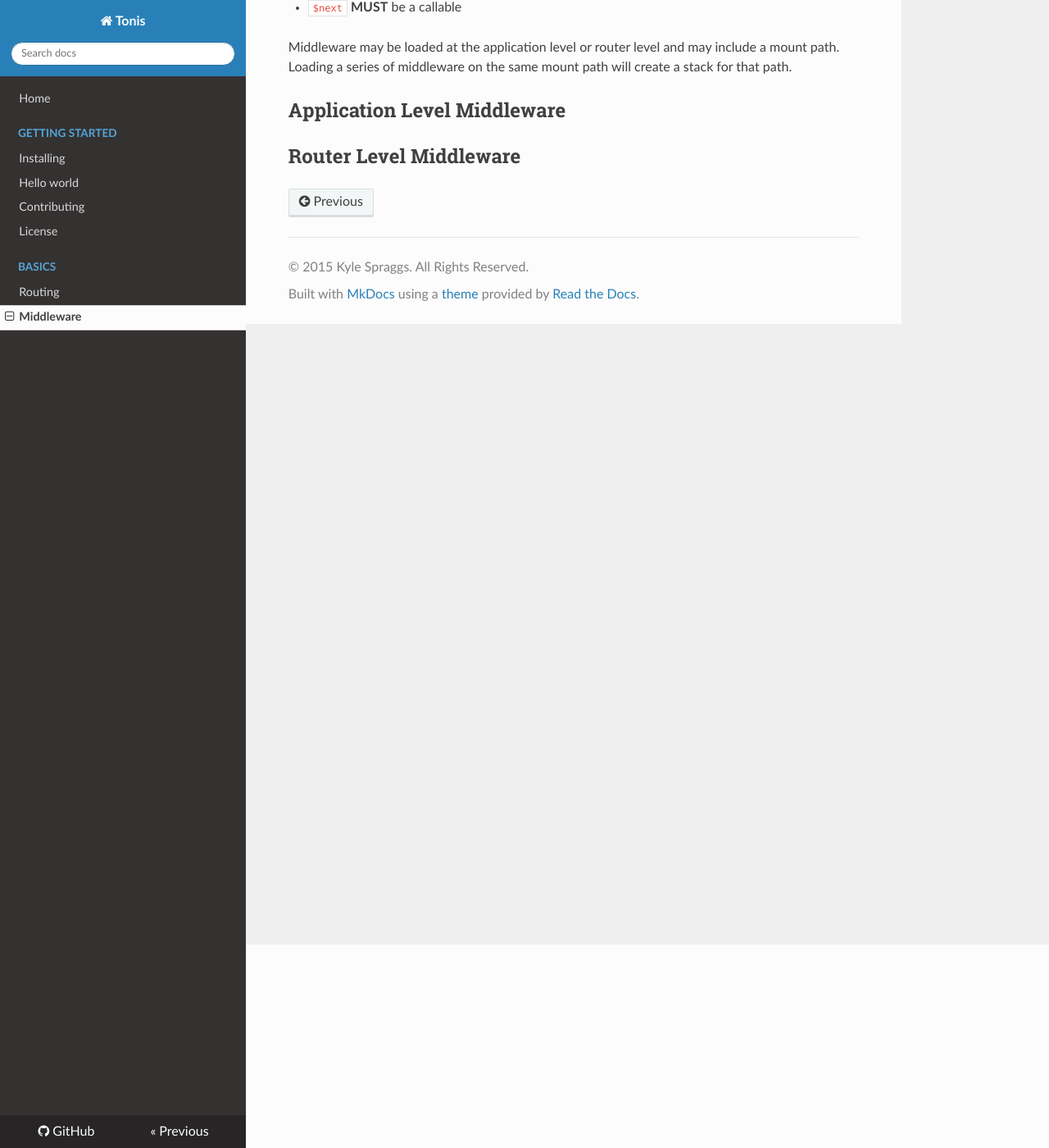
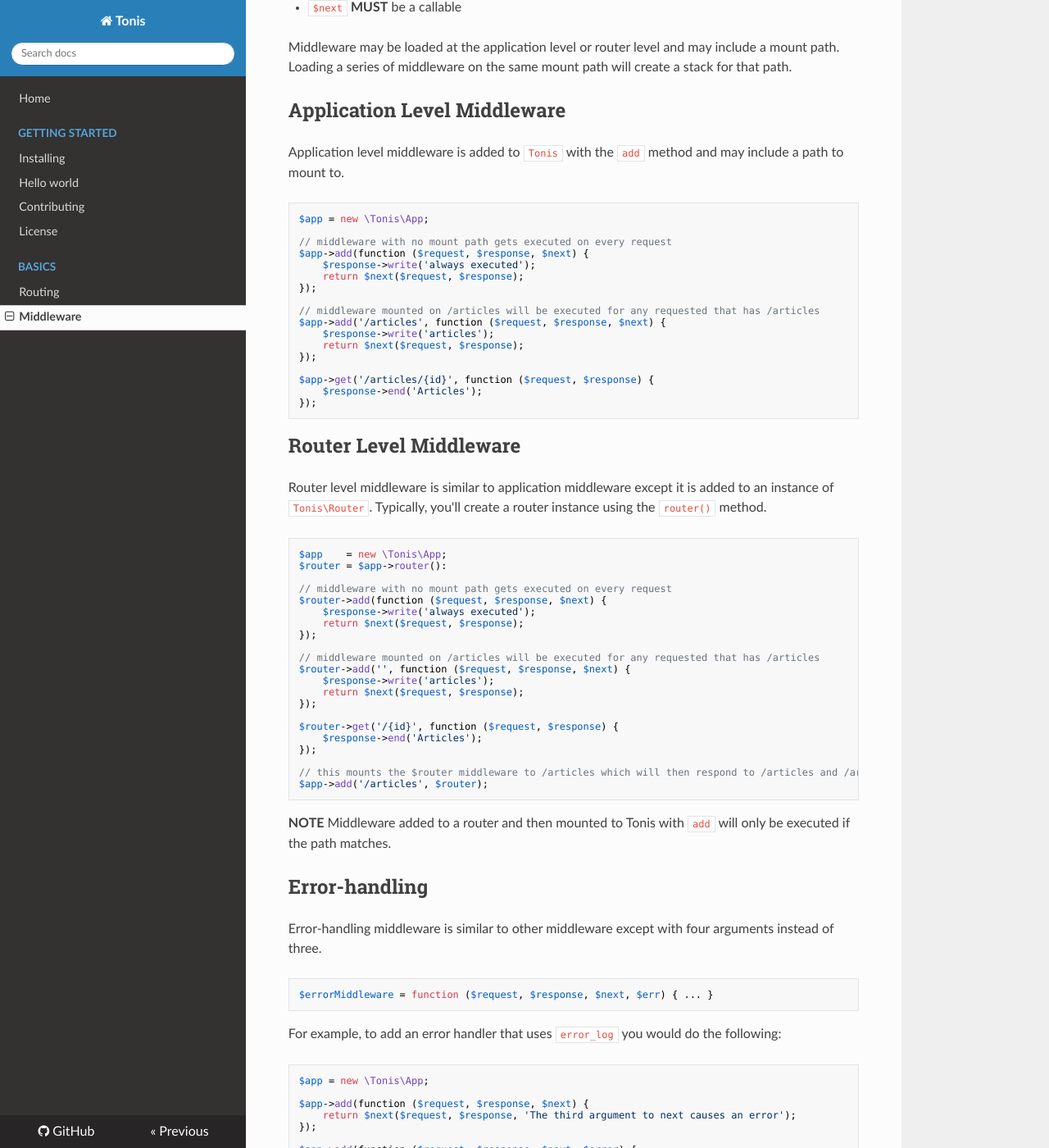
Before and after one commit to tonis-io-legacy/tonis, an MkDocs documentation site: the page built from docs/basics/middleware.md, in a window 1280 px wide and 1400 px high, scrolled down 248 px. Shown: the whole window at 82% size. Built offline with MkDocs 1.6.1, drawn with Linux system fonts in a browser that asks for light colours; nearby versions of some CDN libraries; old or Windows-style settings are respelled for this version of MkDocs; some of the changed text lies outside the part shown.

Commit message:
Docs update

````diff
--- a/docs/basics/middleware.md
+++ b/docs/basics/middleware.md
@@ -12,7 +12,83 @@ middleware on the same mount path will create a stack for that path.
 Application Level Middleware
 ----------------------------
 
+Application level middleware is added to `Tonis` with the `add` method and may include a path to mount to.
 
+```php
+$app = new \Tonis\App;
+
+// middleware with no mount path gets executed on every request
+$app->add(function ($request, $response, $next) {
+    $response->write('always executed');
+    return $next($request, $response);
+});
+
+// middleware mounted on /articles will be executed for any requested that has /articles
+$app->add('/articles', function ($request, $response, $next) {
+    $response->write('articles');
+    return $next($request, $response);
+});
+
+$app->get('/articles/{id}', function ($request, $response) {
+    $response->end('Articles');
+});
+```
 
 Router Level Middleware
 -----------------------
+
+Router level middleware is similar to application middleware except it is added to an instance of `Tonis\Router`.
+Typically, you'll create a router instance using the `router()` method.
+
+```php
+$app    = new \Tonis\App;
+$router = $app->router():
+
+// middleware with no mount path gets executed on every request
+$router->add(function ($request, $response, $next) {
+    $response->write('always executed');
+    return $next($request, $response);
+});
+
+// middleware mounted on /articles will be executed for any requested that has /articles
+$router->add('', function ($request, $response, $next) {
+    $response->write('articles');
+    return $next($request, $response);
+});
+
+$router->get('/{id}', function ($request, $response) {
+    $response->end('Articles');
+});
+
+// this mounts the $router middleware to /articles which will then respond to /articles and /articles/{id}
+$app->add('/articles', $router);
+```
+**NOTE** Middleware added to a router and then mounted to Tonis with `add` will only be executed if the path matches.
+
+Error-handling
+--------------
+
+Error-handling middleware is similar to other middleware except with four arguments instead of three.
+
+```php
+$errorMiddleware = function ($request, $response, $next, $err) { ... }
+```
+
+For example, to add an error handler that uses `error_log` you would do the following:
+
+```php
+$app = new \Tonis\App;
+
+$app->add(function ($request, $response, $next) {
+    return $next($request, $response, 'The third argument to next causes an error');
+});
+
+$app->add(function ($request, $response, $next, $error) {
+    error_log($error); // logs "The third argument to next causes an error"
+    $next($request, $response);
+});
+
+$app->get('/', function ($request, $response) {
+    return response->write('foo');
+});
+```
````
Also changed, not shown: docs/basics/routing.md (+16 -15 lines), docs/getting-started/hello-world.md (+2 -2 lines), docs/getting-started/installing.md (+2 -2 lines), docs/index.md (+2 -4 lines).
